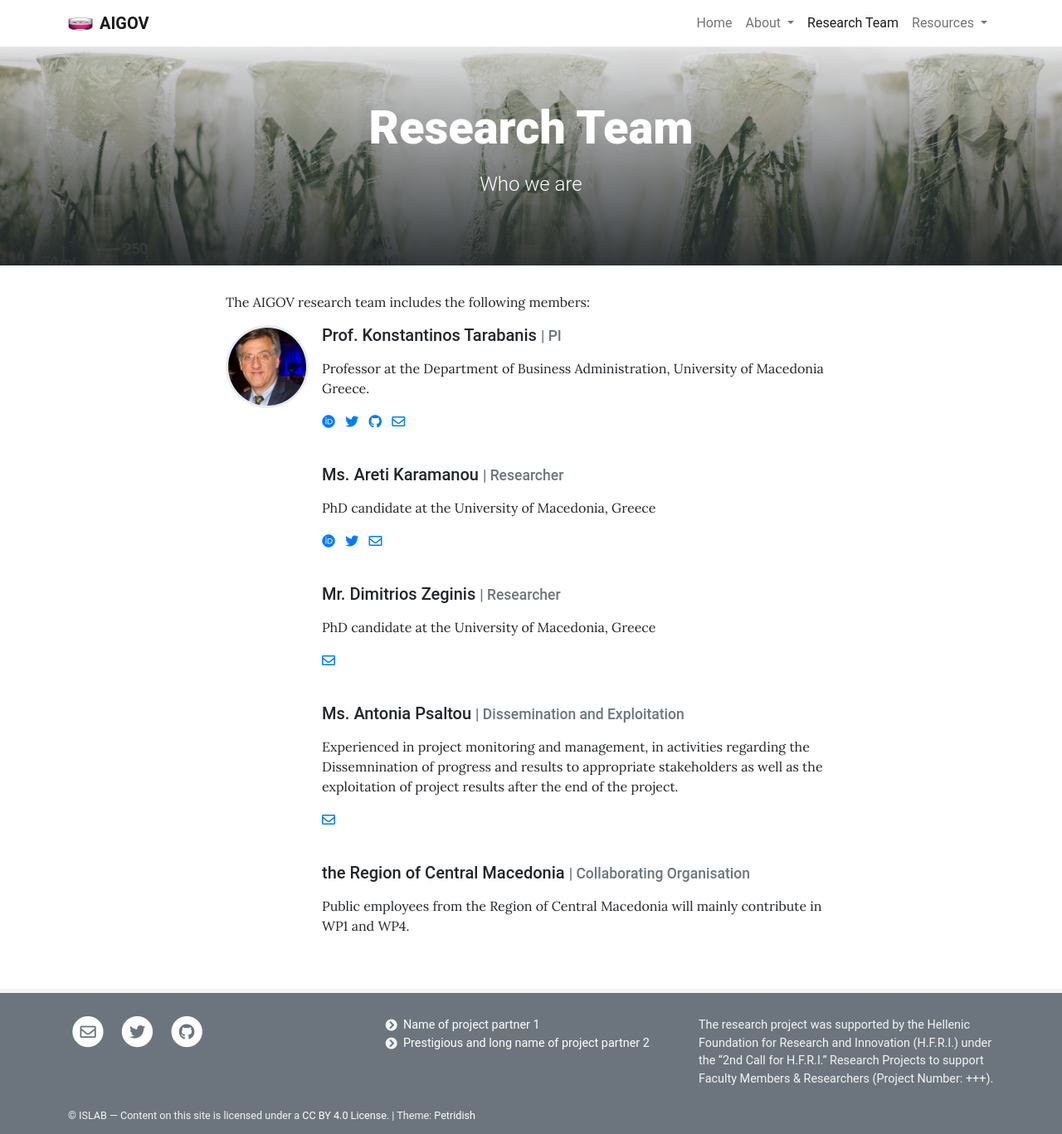
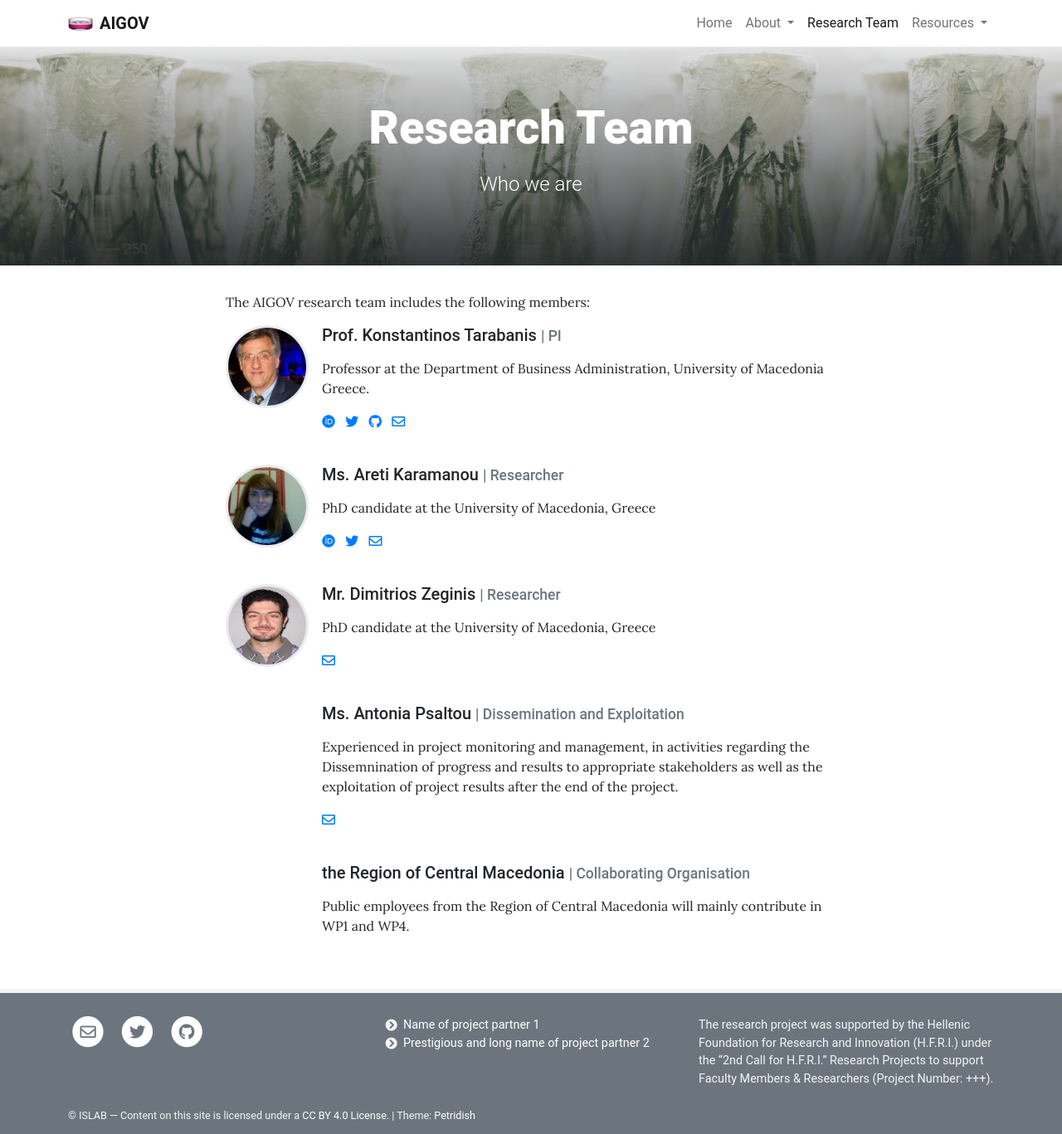
Before and after one commit to AIGOV-elidek/aigov-elidek.github.io, a Jekyll site: the page built from pages/team.md, in a window 1280 px wide. Shown: the whole page at 83% size. Built offline with Jekyll 4.4.1, drawn with Linux system fonts in a browser that asks for light colours; some web fonts are replaced.

Commit message:
Update team.yml

```diff
--- a/_data/team.yml
+++ b/_data/team.yml
@@ -14,12 +14,14 @@
   role: Researcher
   description: >
     PhD candidate at the University of Macedonia, Greece
+  image: assets/theme/images/karamanou.jfif
   orcid: 0000-0003-2357-9169
   email: akarm@uom.edu.gr
   twitter: twitter_name
 
 - name: Mr. Dimitrios Zeginis
   role: Researcher
+  image: assets/theme/images/zeginis.jpg
   description: >
     PhD candidate at the University of Macedonia, Greece
   email: zeginis@uom.edu.gr
```
